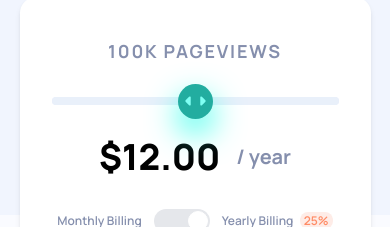
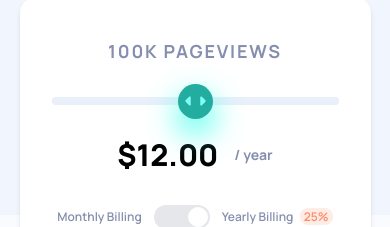
Before and after one commit to KireKostadinoski/Pricing-component, a website: page index.html in a window 390 px wide. Shown: the part 291-518 px from the top of the page. Drawn offline with Linux system fonts and the light colour scheme.

Commit message:
uploading app

```diff
--- a/index.html
+++ b/index.html
@@ -94,8 +94,8 @@
                         style="-webkit-appearance: none;" />
                     <div
                         class="flex flex-row justify-center items-center space-x-4 px-8 lg:absolute lg:-top-8 lg:-right-5">
-                        <h1 class="text-4xl text-black font-extrabold" id="price">$16.00</h1>
-                        <p class="text-GrayishBlue text-xl font-bold" id="monthlyYearly">/month</p>
+                        <h1 class="text-3xl lg:text-4xl text-black font-extrabold" id="price">$16.00</h1>
+                        <p class="text-GrayishBlue text-sm lg:text-xl font-bold" id="monthlyYearly">/month</p>
                     </div>
 
                     <div class="flex flex-row justify-center items-center lg:space-x-6 space-x-3 lg:ps-5">
```
Also changed, not shown: css/style.css.
